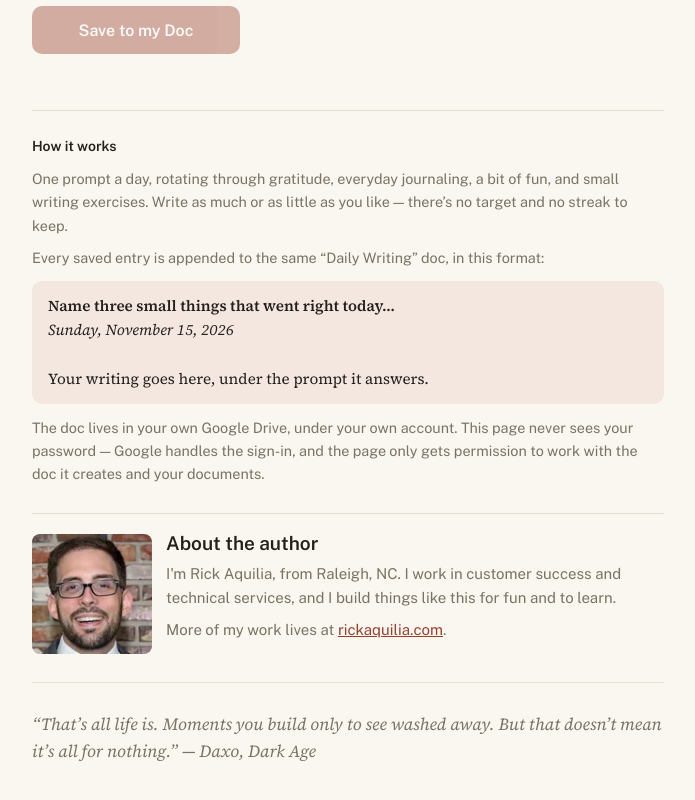
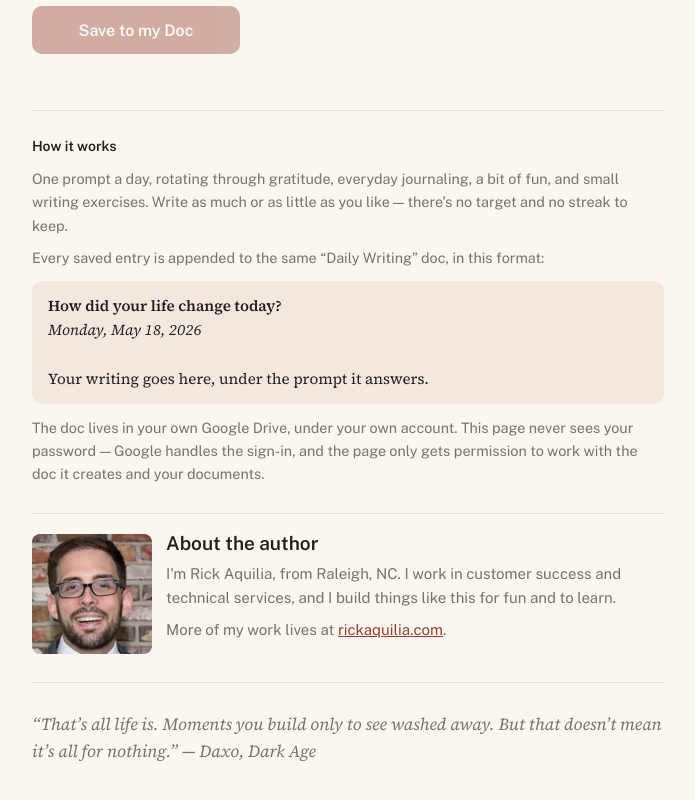
Before and after one commit to rickaquilia/daily-writing, a plain HTML site: page index.html in a window 1280 px wide. Shown: the part 984-1784 px from the top of the page, without its empty margins (292-987 px from the left). Drawn offline with nearby package versions, Linux system fonts and the light colour scheme.

Commit message:
Example: Sadie reference prompt and date

```diff
--- a/index.html
+++ b/index.html
@@ -446,8 +446,8 @@ hr{border:0;border-top:1px solid var(--border);margin:28px 0}
           little as you like — there’s no target and no streak to keep.
         </p>
         <p>Every saved entry is appended to the same “Daily Writing” doc, in this format:</p>
-        <p class="entry-format"><strong>Name three small things that went right today…</strong>
-<em>Sunday, November 15, 2026</em>
+        <p class="entry-format"><strong>How did your life change today?</strong>
+<em>Monday, May 18, 2026</em>
 
 Your writing goes here, under the prompt it answers.</p>
         <p>
```
